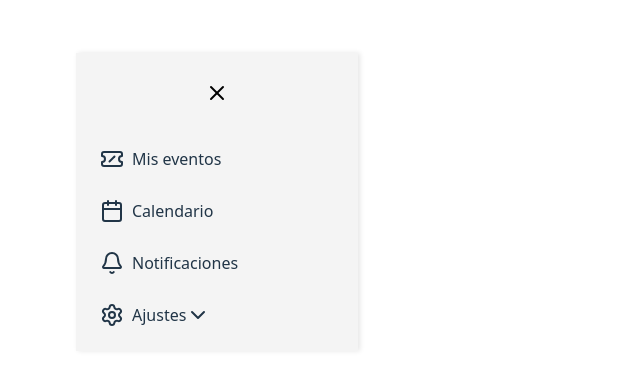
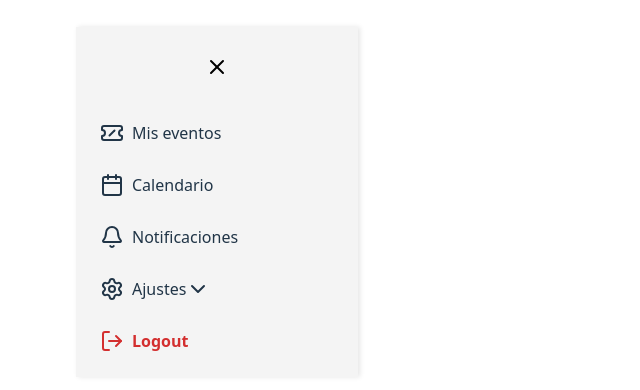
Before and after one commit to Marc-0207/FProject_front, a React (Vite) app: page /editarperfil in a window 1280 px wide. Shown: the part 198-588 px from the top of the page, without its empty margins (0-640 px from the left). Built offline with nearby package versions, Linux system fonts and the light colour scheme.

Commit message:
Botón de Logout
Botón de Logout funcional, te redirige a Welcome

```diff
--- a/src/components/SVG.jsx
+++ b/src/components/SVG.jsx
@@ -5,3 +5,4 @@ export const ajustes = <svg xmlns="http://www.w3.org/2000/svg" width="24" height
 export const desplegable =  <svg xmlns="http://www.w3.org/2000/svg" width="24" height="24" viewBox="0 0 24 24" fill="none" stroke="currentColor" strokeWidth="2" strokeLinecap="round" strokeLinejoin="round" className="lucide lucide-chevron-down-icon lucide-chevron-down"><path d="m6 9 6 6 6-6"/></svg>;
 export const cerrar = <svg xmlns="http://www.w3.org/2000/svg" width="24" height="24" viewBox="0 0 24 24" fill="none" stroke="currentColor" strokeWidth="2" strokeLinecap="round" strokeLinejoin="round" className="lucide lucide-x-icon lucide-x"><path d="M18 6 6 18"/><path d="m6 6 12 12"/></svg>;
 export const menu = <svg xmlns="http://www.w3.org/2000/svg" width="24" height="24" viewBox="0 0 24 24" fill="none" stroke="currentColor" strokeWidth="2" strokeLinecap="round" strokeLinejoin="round" className="lucide lucide-menu-icon lucide-menu"><path d="M4 12h16"/><path d="M4 18h16"/><path d="M4 6h16"/></svg>;
+export const logout = <svg xmlns="http://www.w3.org/2000/svg" width="24" height="24" viewBox="0 0 24 24" fill="none" stroke="currentColor" strokeWidth="2" strokeLinecap="round" strokeLinejoin="round" className="lucide lucide-log-out-icon lucide-log-out"><path d="m16 17 5-5-5-5"/><path d="M21 12H9"/><path d="M9 21H5a2 2 0 0 1-2-2V5a2 2 0 0 1 2-2h4"/></svg>
--- a/src/components/Sidebar/Sidebar.css
+++ b/src/components/Sidebar/Sidebar.css
@@ -135,3 +135,11 @@ input:checked + .slider {
 input:checked + .slider:before {
   transform: translateX(26px);
 }
+.logout-item {
+  color: #d32f2f; /* rojo intenso */
+  font-weight: bold;
+}
+
+.logout-item:hover {
+  background-color: #fddede; /* fondo rojo claro */
+}
--- a/src/components/Sidebar/Sidebar.jsx
+++ b/src/components/Sidebar/Sidebar.jsx
@@ -1,4 +1,5 @@
 import { Link } from "react-router-dom";
+import { useNavigate } from "react-router-dom";
 import {
   calendario,
   notificacion,
@@ -7,11 +8,17 @@ import {
   desplegable,
   menu,
   cerrar,
+  logout,
 } from "../SVG";
 import "./Sidebar.css";
 import { useState } from "react";
 
 const Sidebar = ({ isOpen, setIsOpen }) => {
+
+  let naviget = useNavigate();
+  function logoutSubmit(){
+    naviget("/welcome");
+  }
   const [activeDropdown, setActiveDropdown] = useState(null);
   const [isOn, setIsOn] = useState(false);
 
@@ -44,6 +51,10 @@ const Sidebar = ({ isOpen, setIsOpen }) => {
       hasDropdown: true,
       dropdownItems: ["Modo oscuro"],
     },
+    {
+      title: "Logout",
+      icon: logout,
+    }
   ];
 
   return (
@@ -55,7 +66,12 @@ const Sidebar = ({ isOpen, setIsOpen }) => {
       <nav className="Opciones">
         {navItems.map((item, index) => (
           <div key={item.title} className="dropdown-container">
-            {!item.hasDropdown ? (
+            {item.title === "Logout" ? (
+              <div className="menu-item logout-item" onClick={logoutSubmit} style={{ cursor: "pointer" }}>
+                {item.icon}
+                <span>{item.title}</span>
+              </div>
+            ) : !item.hasDropdown ? (
               <Link to={item.path} className="menu-item">
                 {item.icon}
                 <span>{item.title}</span>
```
